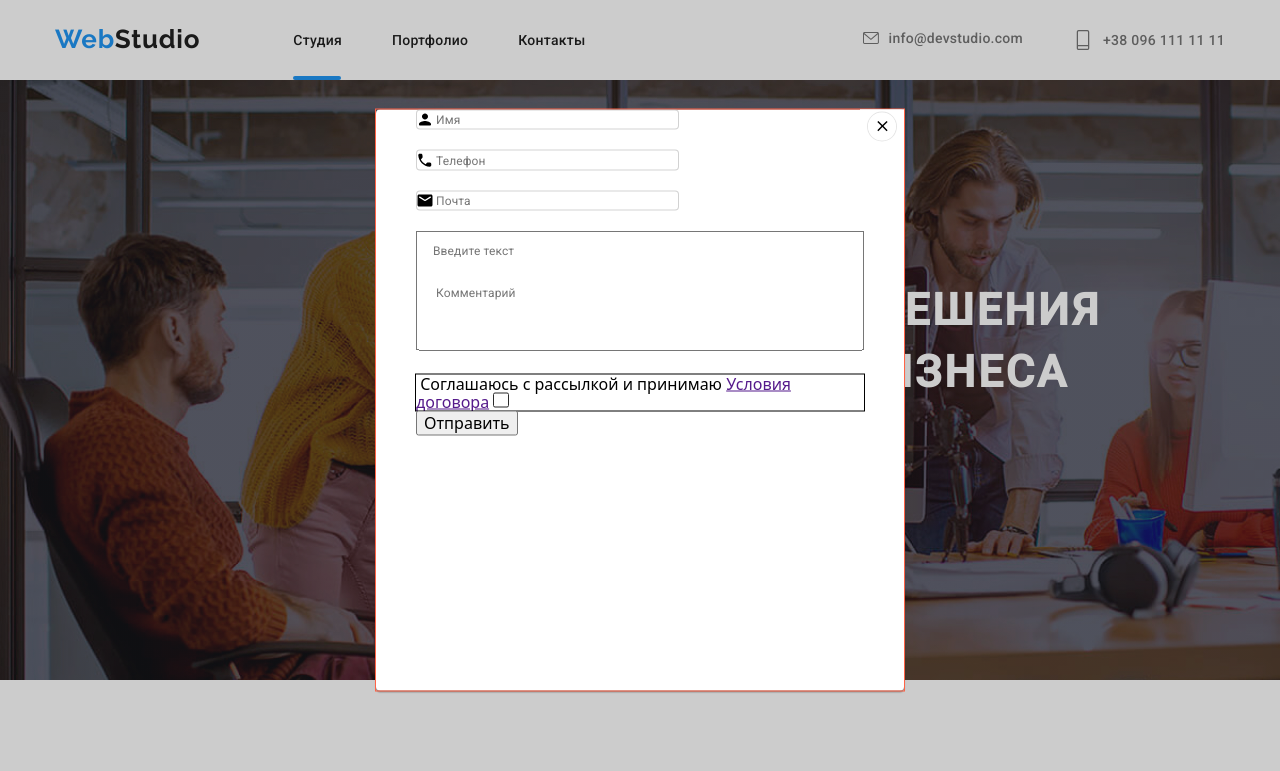
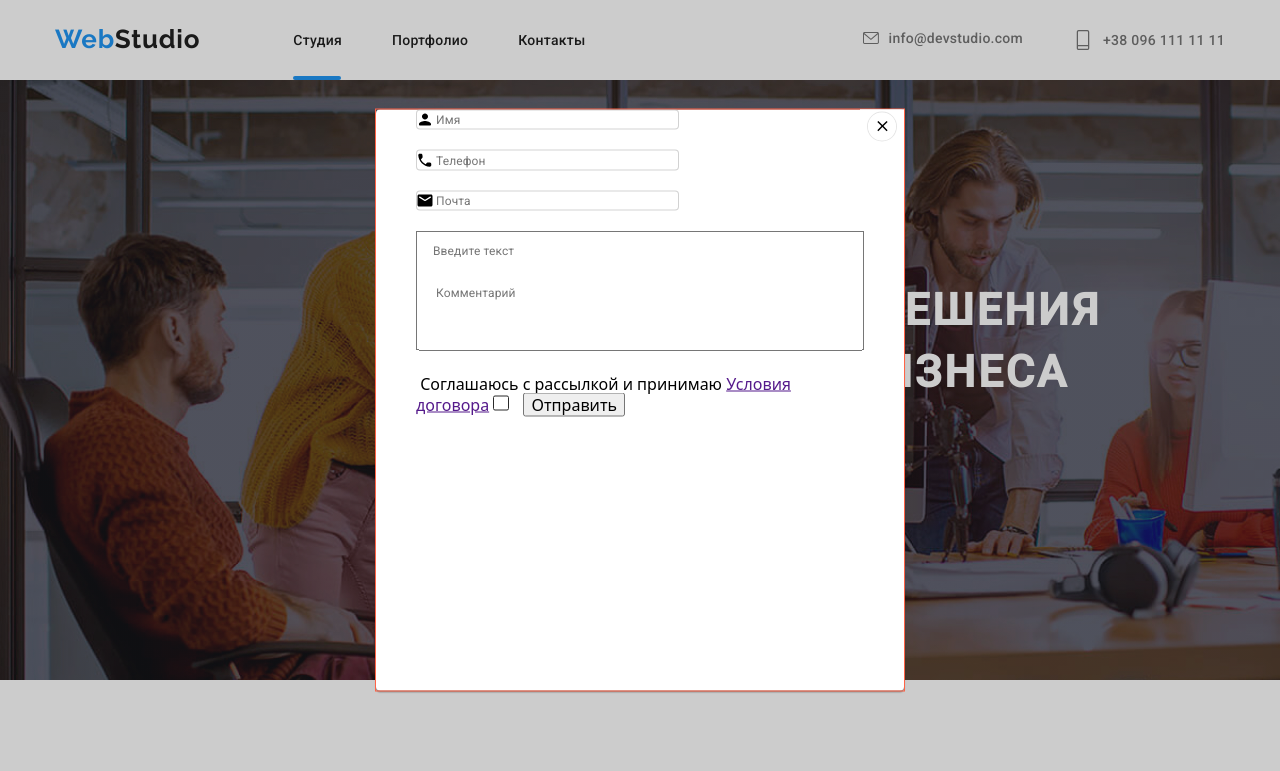
Before and after one commit to Serhii-Kolechko/goit-markup-hw-06, a plain HTML site: page index.html in a window 1280 px wide. Both pictures are taken after a click on the button "Заказать услугу". Shown: the top 771 px of the page. Drawn offline with nearby package versions, Linux system fonts and the light colour scheme.

Commit message:
Update main.css
update

```diff
--- a/css/main.css
+++ b/css/main.css
@@ -1675,16 +1675,19 @@ textarea{
 
     /* рисуем checkbox */
 .checkbox{
- appearance: none;
- position: absolute;
- top: 0;
- left: 0;
+position: absolute;
+width: 1px;
+height: 1px;
+margin: -1px;
+border: 0;
+padding: 0;
+clip: rect(0 0 0 0);
+overflow: hidden;
 
 }
 
 .checkbox-label{
-  display: inline-block;
-  outline: 1px solid black;
+
 }
 
 .icon-check {
@@ -1694,13 +1697,16 @@ textarea{
   height: 15px;
   border: 1px solid #2a2a2a;
   border-radius: 2px;
+  margin-right: 10px;
 
 }
 
 .checkbox:checked ~.icon-check{
+  border-color: var(--accent-color);
   background-color: var(--accent-color);
   background-image: url(../img/svg/check.svg);
   background-size: contain;
+  background-origin: border-box;
 }
 
 
```
